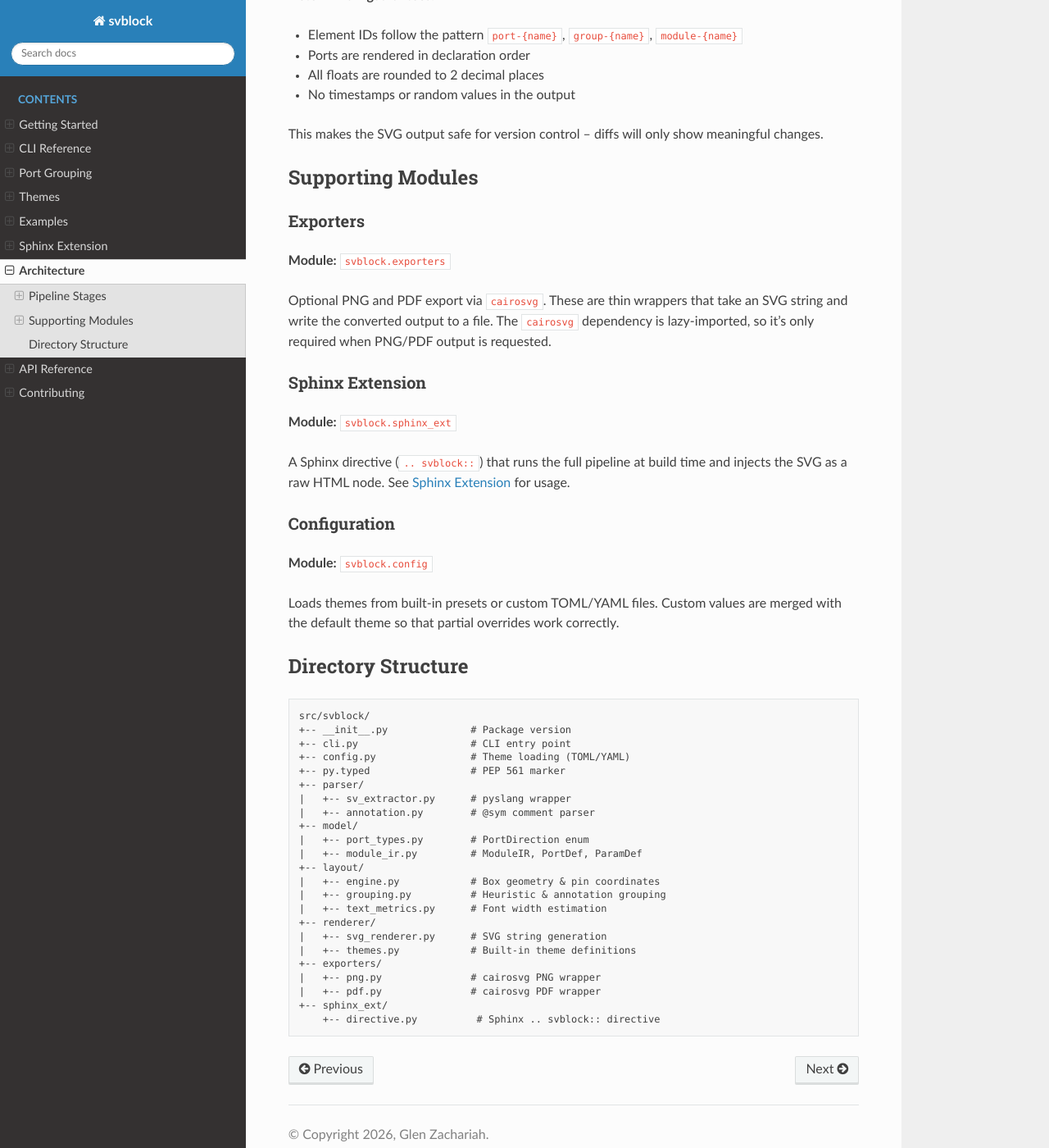
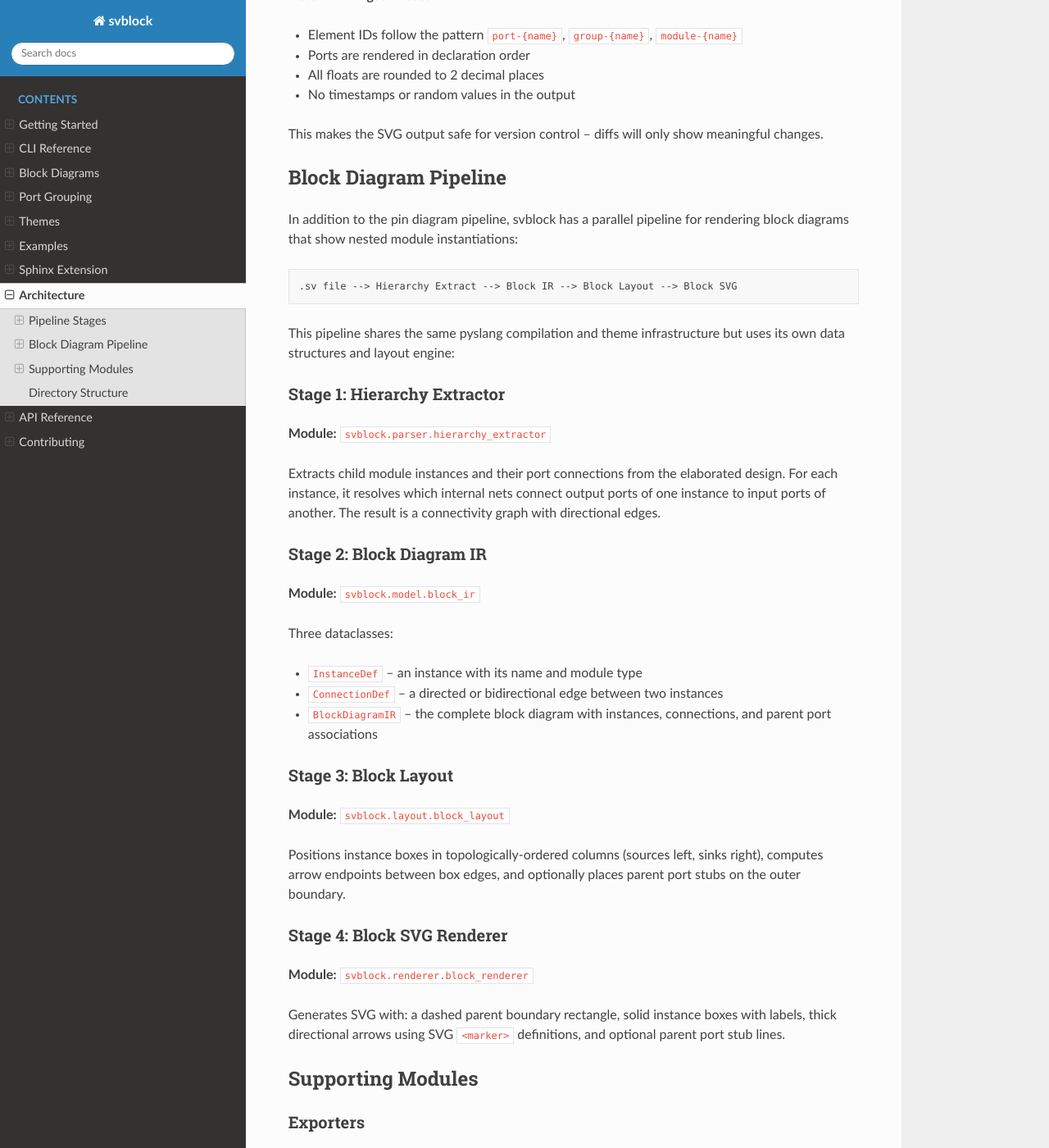
Before and after one commit to glenzac/svblock, a Sphinx documentation site: the page built from docs/architecture.rst, in a window 1280 px wide and 1400 px high, scrolled down 2142 px. Shown: the whole window at 82% size. Built offline with Sphinx 7.4.7 and the Read the Docs theme 3.1.0, drawn with Linux system fonts in a browser that asks for light colours; some of the changed text lies outside the part shown.

Commit message:
Add block diagram documentation with reference SVG images
New docs/block-diagrams.rst page covering:
- Quick start, how it works, basic example
- Parent port stubs (--show-parent-ports)
- Bidirectional connections with double-headed arrows
- Dark theme example
- CSS variable reference table
- CLI options summary

Also updates:
- index.rst: adds block-diagrams to toctree and feature list
- cli-reference.rst: documents --block-diagram and --show-parent-ports
- architecture.rst: documents the parallel block diagram pipeline
  and updated directory structure
- examples.rst: adds block diagram example section

Reference images: block_simple.svg, block_simple_ports.svg,
block_simple_dark.svg, block_bidir.svg

https://claude.ai/code/session_01B7msMpW9z9accsnbBHpSDH

```diff
--- a/docs/architecture.rst
+++ b/docs/architecture.rst
@@ -118,6 +118,59 @@ string concatenation (no template engine). It generates:
 This makes the SVG output safe for version control -- diffs will only show
 meaningful changes.
 
+Block Diagram Pipeline
+----------------------
+
+In addition to the pin diagram pipeline, svblock has a parallel pipeline for
+rendering block diagrams that show nested module instantiations:
+
+.. code-block:: text
+
+   .sv file --> Hierarchy Extract --> Block IR --> Block Layout --> Block SVG
+
+This pipeline shares the same pyslang compilation and theme infrastructure but
+uses its own data structures and layout engine:
+
+Stage 1: Hierarchy Extractor
+~~~~~~~~~~~~~~~~~~~~~~~~~~~~~
+
+**Module:** ``svblock.parser.hierarchy_extractor``
+
+Extracts child module instances and their port connections from the elaborated
+design. For each instance, it resolves which internal nets connect output ports
+of one instance to input ports of another. The result is a connectivity graph
+with directional edges.
+
+Stage 2: Block Diagram IR
+~~~~~~~~~~~~~~~~~~~~~~~~~
+
+**Module:** ``svblock.model.block_ir``
+
+Three dataclasses:
+
+- ``InstanceDef`` -- an instance with its name and module type
+- ``ConnectionDef`` -- a directed or bidirectional edge between two instances
+- ``BlockDiagramIR`` -- the complete block diagram with instances, connections,
+  and parent port associations
+
+Stage 3: Block Layout
+~~~~~~~~~~~~~~~~~~~~~
+
+**Module:** ``svblock.layout.block_layout``
+
+Positions instance boxes in topologically-ordered columns (sources left, sinks
+right), computes arrow endpoints between box edges, and optionally places parent
+port stubs on the outer boundary.
+
+Stage 4: Block SVG Renderer
+~~~~~~~~~~~~~~~~~~~~~~~~~~~~
+
+**Module:** ``svblock.renderer.block_renderer``
+
+Generates SVG with: a dashed parent boundary rectangle, solid instance boxes
+with labels, thick directional arrows using SVG ``<marker>`` definitions, and
+optional parent port stub lines.
+
 Supporting Modules
 ------------------
 
@@ -158,17 +211,21 @@ Directory Structure
    +-- config.py                # Theme loading (TOML/YAML)
    +-- py.typed                 # PEP 561 marker
    +-- parser/
-   |   +-- sv_extractor.py      # pyslang wrapper
+   |   +-- sv_extractor.py      # pyslang wrapper (pin diagrams)
+   |   +-- hierarchy_extractor.py  # Hierarchy extraction (block diagrams)
    |   +-- annotation.py        # @sym comment parser
    +-- model/
    |   +-- port_types.py        # PortDirection enum
    |   +-- module_ir.py         # ModuleIR, PortDef, ParamDef
+   |   +-- block_ir.py          # BlockDiagramIR, InstanceDef, ConnectionDef
    +-- layout/
    |   +-- engine.py            # Box geometry & pin coordinates
+   |   +-- block_layout.py      # Block diagram layout engine
    |   +-- grouping.py          # Heuristic & annotation grouping
    |   +-- text_metrics.py      # Font width estimation
    +-- renderer/
-   |   +-- svg_renderer.py      # SVG string generation
+   |   +-- svg_renderer.py      # Pin diagram SVG generation
+   |   +-- block_renderer.py    # Block diagram SVG generation
    |   +-- themes.py            # Built-in theme definitions
    +-- exporters/
    |   +-- png.py               # cairosvg PNG wrapper
--- a/docs/index.rst
+++ b/docs/index.rst
@@ -27,6 +27,8 @@ Features
   heuristic fallback
 - **Pin decorators**: clock triangle, active-low bubble, bus thick stroke,
   interface diamond, inout arrow
+- **Block diagrams**: visualize nested module instantiations with directional
+  arrows showing connectivity
 - **4 built-in themes**: default, dark, minimal, print -- plus custom TOML/YAML themes
 - **Deterministic SVG** output safe for version control and PR diffing
 - Optional **PNG/PDF** export via ``cairosvg``
@@ -38,6 +40,7 @@ Features
 
    getting-started
    cli-reference
+   block-diagrams
    port-grouping
    themes
    examples
```
Also changed, not shown: docs/block-diagrams.rst (added, +220 -0 lines), docs/cli-reference.rst (+23 -0 lines), docs/examples.rst (+32 -0 lines), docs/_static/examples/block_bidir.svg (added), docs/_static/examples/block_simple.svg (added), docs/_static/examples/block_simple_dark.svg (added), docs/_static/examples/block_simple_ports.svg (added).
